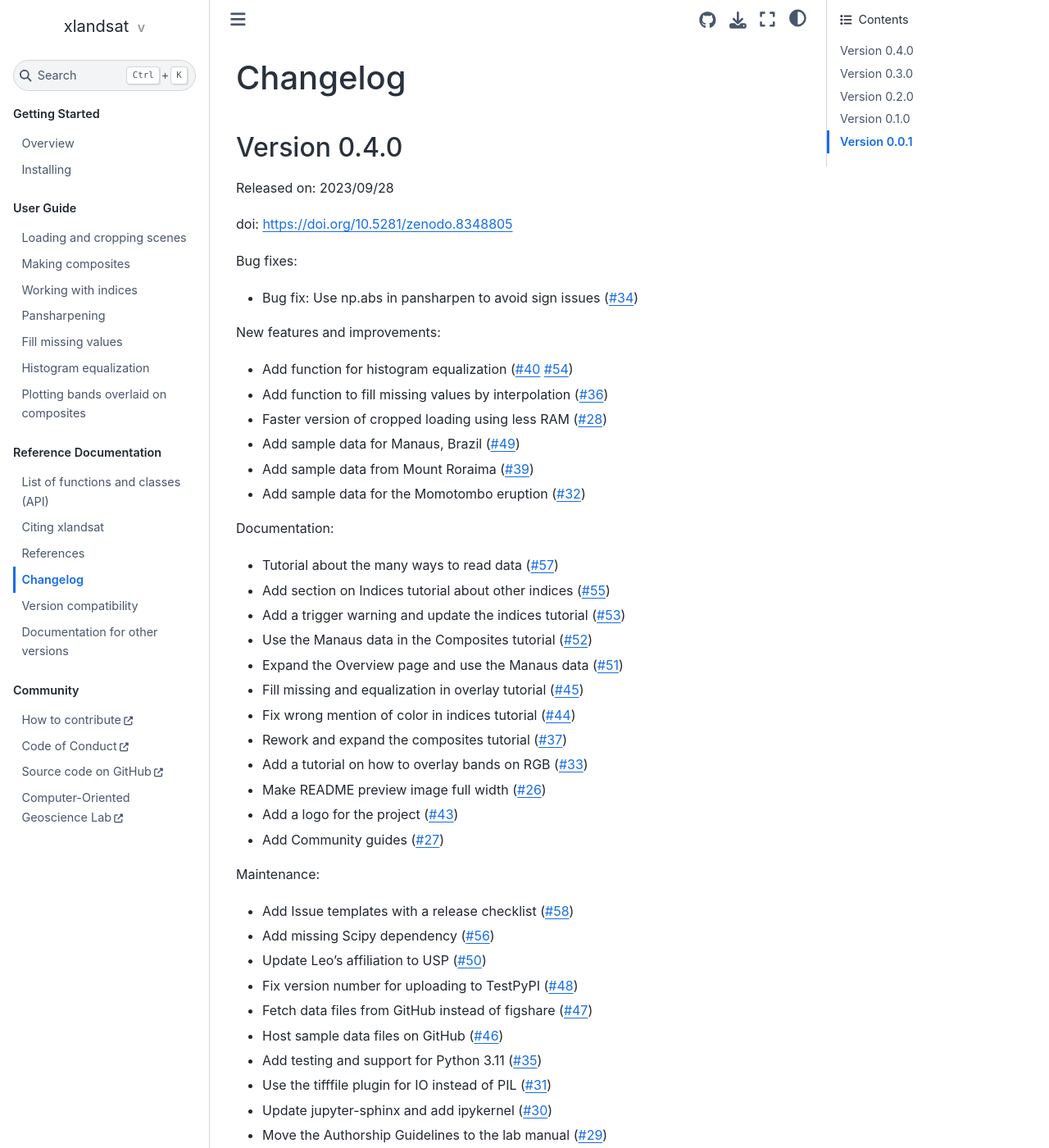
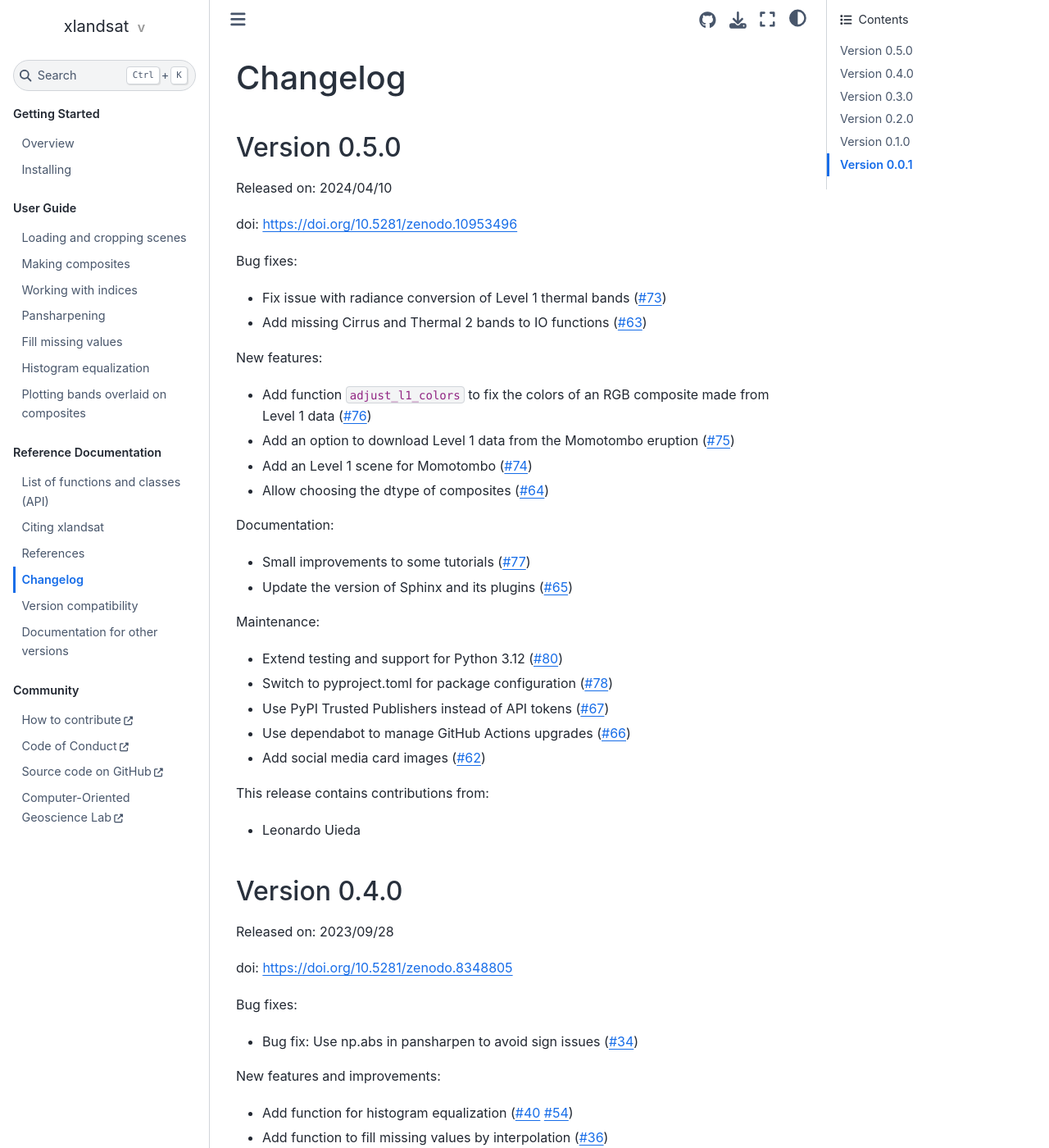
Before and after one commit to compgeolab/xlandsat, a Sphinx documentation site: the page built from doc/changes.rst, in a window 1280 px wide and 1400 px high. Shown: the whole window at 82% size. Built offline with Sphinx 7.4.7 and the Sphinx Book theme 1.1.4, drawn with Linux system fonts in a browser that asks for light colours; the version number could not be read and is left out.

Commit message:
Add changelog entry for v0.5.0
Minor release with a few new features and bug fixes.

```diff
--- a/doc/changes.rst
+++ b/doc/changes.rst
@@ -2,6 +2,42 @@
 
 Changelog
 =========
+
+Version 0.5.0
+-------------
+
+Released on: 2024/04/10
+
+doi: https://doi.org/10.5281/zenodo.10953496
+
+Bug fixes:
+
+* Fix issue with radiance conversion of Level 1 thermal bands (`#73 <https://github.com/compgeolab/xlandsat/pull/73>`__)
+* Add missing Cirrus and Thermal 2 bands to IO functions (`#63 <https://github.com/compgeolab/xlandsat/pull/63>`__)
+
+New features:
+
+* Add function ``adjust_l1_colors`` to fix the colors of an RGB composite made from Level 1 data (`#76 <https://github.com/compgeolab/xlandsat/pull/76>`__)
+* Add an option to download Level 1 data from the Momotombo eruption (`#75 <https://github.com/compgeolab/xlandsat/pull/75>`__)
+* Add an Level 1 scene for Momotombo (`#74 <https://github.com/compgeolab/xlandsat/pull/74>`__)
+* Allow choosing the dtype of composites (`#64 <https://github.com/compgeolab/xlandsat/pull/64>`__)
+
+Documentation:
+
+* Small improvements to some tutorials (`#77 <https://github.com/compgeolab/xlandsat/pull/77>`__)
+* Update the version of Sphinx and its plugins (`#65 <https://github.com/compgeolab/xlandsat/pull/65>`__)
+
+Maintenance:
+
+* Extend testing and support for Python 3.12 (`#80 <https://github.com/compgeolab/xlandsat/pull/80>`__)
+* Switch to pyproject.toml for package configuration (`#78 <https://github.com/compgeolab/xlandsat/pull/78>`__)
+* Use PyPI Trusted Publishers instead of API tokens (`#67 <https://github.com/compgeolab/xlandsat/pull/67>`__)
+* Use dependabot to manage GitHub Actions upgrades (`#66 <https://github.com/compgeolab/xlandsat/pull/66>`__)
+* Add social media card images (`#62 <https://github.com/compgeolab/xlandsat/pull/62>`__)
+
+This release contains contributions from:
+
+* Leonardo Uieda
 
 Version 0.4.0
 -------------
--- a/doc/versions.rst
+++ b/doc/versions.rst
@@ -7,6 +7,7 @@
 * `Latest release <http://www.compgeolab.org/xlandsat/latest>`__
 * `Development <http://www.compgeolab.org/xlandsat/dev>`__
   (reflects the current development branch on GitHub)
+* `v0.5.0 <http://www.compgeolab.org/xlandsat/v0.5.0>`__
 * `v0.4.0 <http://www.compgeolab.org/xlandsat/v0.4.0>`__
 * `v0.3.0 <http://www.compgeolab.org/xlandsat/v0.3.0>`__
 * `v0.2.0 <http://www.compgeolab.org/xlandsat/v0.2.0>`__
```
